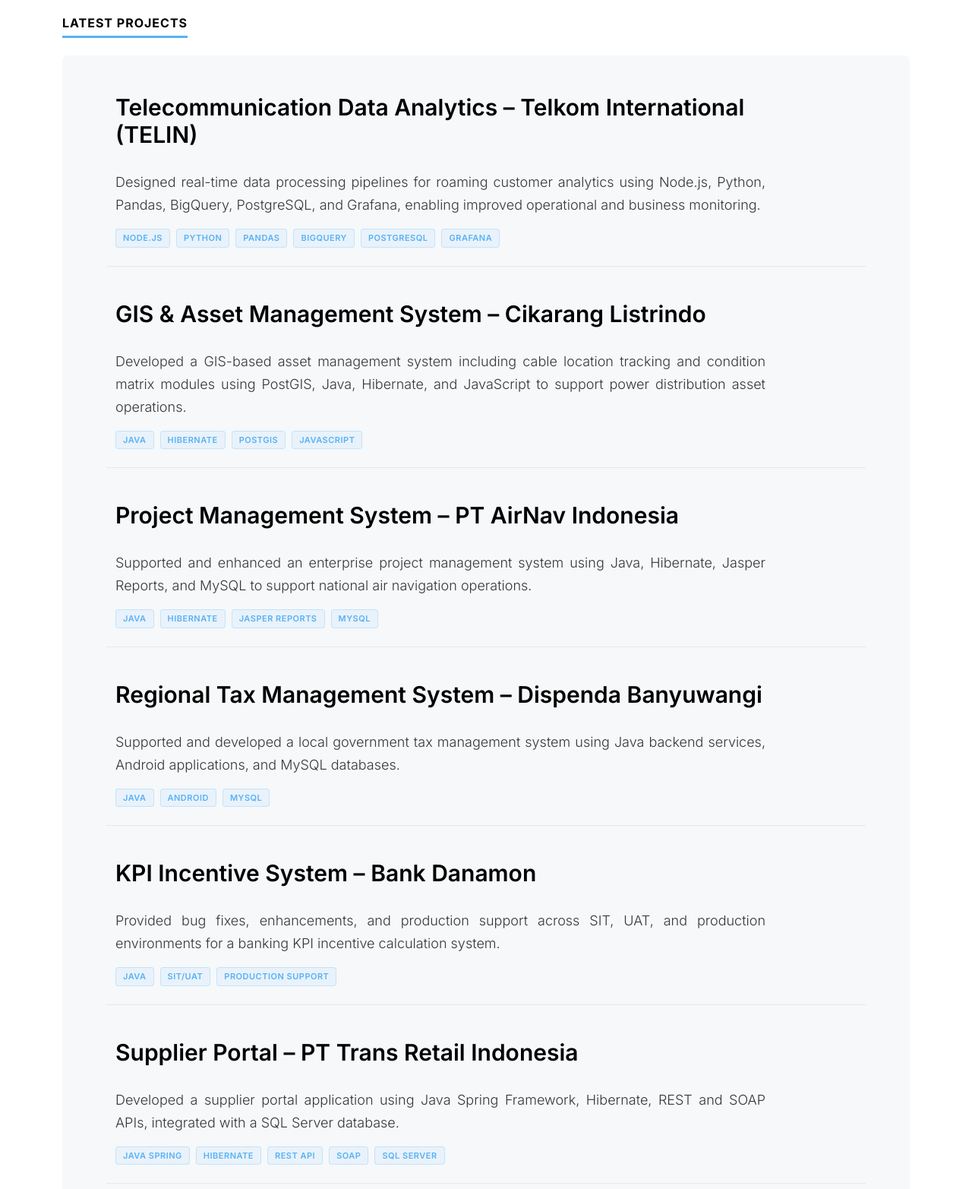
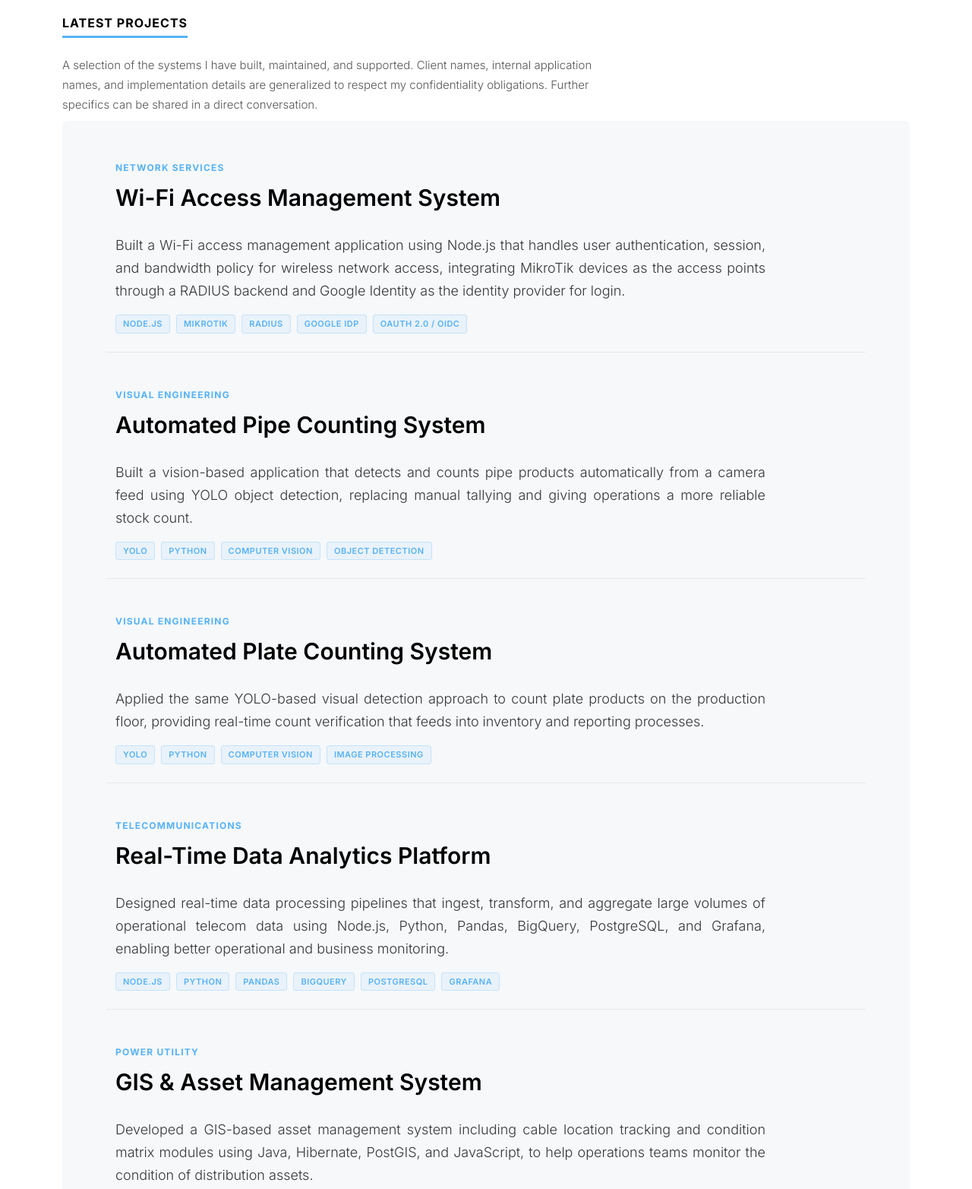
Before and after one commit to danangindrak/danangindrak, a plain HTML site: page projects.html in a window 1280 px wide. Shown: the part 160-1725 px from the top of the page at 76% size. Drawn offline with nearby package versions, Linux system fonts and the light colour scheme.

Commit message:
update work profile

```diff
--- a/assets/css/main.css
+++ b/assets/css/main.css
@@ -808,6 +808,27 @@ span.ds-department {
 	font-weight: 400;
 }
 
+/* Project list: confidentiality note */
+.ds-work-note {
+	max-width: 720px;
+	font-size: 15px;
+	line-height: 26px;
+	font-weight: 300;
+	color: #555;
+	margin-bottom: 8px;
+}
+
+/* Project sector label (client identity intentionally generic) */
+.ds-work-sector {
+	display: inline-block;
+	font-size: 12px;
+	font-weight: 700;
+	letter-spacing: 1.2px;
+	text-transform: uppercase;
+	color: #57b2f7;
+	margin-bottom: 12px;
+}
+
 /* Project tech tags */
 .ds-tags {
 	display: flex;
--- a/projects.html
+++ b/projects.html
@@ -87,19 +87,94 @@
     <div class="ds-work-section">
       <div class="container">
         <h2 class="ds-heading">Latest Projects</h2>
+        <p class="ds-work-note">
+          A selection of the systems I have built, maintained, and supported.
+          Client names, internal application names, and implementation details
+          are generalized to respect my confidentiality obligations. Further
+          specifics can be shared in a direct conversation.
+        </p>
         <div class="ds-work-list-section">
           <div class="ds-work-list">
             <div class="row mb-4">
-              <div class="col-12 col-md-24">
+              <div class="col-12">
                 <section>
+                  <span class="ds-work-sector">Network Services</span>
                   <h3 class="ds-work-tilte">
-                    Telecommunication Data Analytics – Telkom International
-                    (TELIN)
+                    Wi-Fi Access Management System
                   </h3>
                   <p>
-                    Designed real-time data processing pipelines for roaming
-                    customer analytics using Node.js, Python, Pandas, BigQuery,
-                    PostgreSQL, and Grafana, enabling improved operational and
+                    Built a Wi-Fi access management application using Node.js
+                    that handles user authentication, session, and bandwidth
+                    policy for wireless network access, integrating MikroTik
+                    devices as the access points through a RADIUS backend and
+                    Google Identity as the identity provider for login.
+                  </p>
+                  <div class="ds-tags">
+                    <span class="ds-tag">Node.js</span>
+                    <span class="ds-tag">MikroTik</span>
+                    <span class="ds-tag">RADIUS</span>
+                    <span class="ds-tag">Google IDP</span>
+                    <span class="ds-tag">OAuth 2.0 / OIDC</span>
+                  </div>
+                </section>
+              </div>
+            </div>
+            <div class="row mb-4">
+              <div class="col-12">
+                <section>
+                  <span class="ds-work-sector">Visual Engineering</span>
+                  <h3 class="ds-work-tilte">
+                    Automated Pipe Counting System
+                  </h3>
+                  <p>
+                    Built a vision-based application that detects and counts
+                    pipe products automatically from a camera feed using YOLO
+                    object detection, replacing manual tallying and giving
+                    operations a more reliable stock count.
+                  </p>
+                  <div class="ds-tags">
+                    <span class="ds-tag">YOLO</span>
+                    <span class="ds-tag">Python</span>
+                    <span class="ds-tag">Computer Vision</span>
+                    <span class="ds-tag">Object Detection</span>
+                  </div>
+                </section>
+              </div>
+            </div>
+            <div class="row mb-4">
+              <div class="col-12">
+                <section>
+                  <span class="ds-work-sector">Visual Engineering</span>
+                  <h3 class="ds-work-tilte">
+                    Automated Plate Counting System
+                  </h3>
+                  <p>
+                    Applied the same YOLO-based visual detection approach to
+                    count plate products on the production floor, providing
+                    real-time count verification that feeds into inventory and
+                    reporting processes.
+                  </p>
+                  <div class="ds-tags">
+                    <span class="ds-tag">YOLO</span>
+                    <span class="ds-tag">Python</span>
+                    <span class="ds-tag">Computer Vision</span>
+                    <span class="ds-tag">Image Processing</span>
+                  </div>
+                </section>
+              </div>
+            </div>
+            <div class="row mb-4">
+              <div class="col-12">
+                <section>
+                  <span class="ds-work-sector">Telecommunications</span>
+                  <h3 class="ds-work-tilte">
+                    Real-Time Data Analytics Platform
+                  </h3>
+                  <p>
+                    Designed real-time data processing pipelines that ingest,
+                    transform, and aggregate large volumes of operational
+                    telecom data using Node.js, Python, Pandas, BigQuery,
+                    PostgreSQL, and Grafana, enabling better operational and
                     business monitoring.
                   </p>
                   <div class="ds-tags">
@@ -114,16 +189,17 @@
               </div>
             </div>
             <div class="row mb-4">
-              <div class="col-12 col-md-24">
+              <div class="col-12">
                 <section>
+                  <span class="ds-work-sector">Power Utility</span>
                   <h3 class="ds-work-tilte">
-                    GIS &amp; Asset Management System – Cikarang Listrindo
+                    GIS &amp; Asset Management System
                   </h3>
                   <p>
                     Developed a GIS-based asset management system including
                     cable location tracking and condition matrix modules using
-                    PostGIS, Java, Hibernate, and JavaScript to support power
-                    distribution asset operations.
+                    Java, Hibernate, PostGIS, and JavaScript, to help operations
+                    teams monitor the condition of distribution assets.
                   </p>
                   <div class="ds-tags">
                     <span class="ds-tag">Java</span>
@@ -135,15 +211,17 @@
               </div>
             </div>
             <div class="row mb-4">
-              <div class="col-12 col-md-24">
+              <div class="col-12">
                 <section>
+                  <span class="ds-work-sector">Aviation Services</span>
                   <h3 class="ds-work-tilte">
-                    Project Management System – PT AirNav Indonesia
+                    Enterprise Project Management System
                   </h3>
                   <p>
                     Supported and enhanced an enterprise project management
-                    system using Java, Hibernate, Jasper Reports, and MySQL to
-                    support national air navigation operations.
+                    system covering planning, progress tracking, and reporting
+                    for engineering and operational programs, using Java,
+                    Hibernate, Jasper Reports, and MySQL.
                   </p>
                   <div class="ds-tags">
                     <span class="ds-tag">Java</span>
@@ -155,15 +233,16 @@
               </div>
             </div>
             <div class="row mb-4">
-              <div class="col-12 col-md-24">
+              <div class="col-12">
                 <section>
+                  <span class="ds-work-sector">Public Sector</span>
                   <h3 class="ds-work-tilte">
-                    Regional Tax Management System – Dispenda Banyuwangi
+                    Regional Revenue &amp; Tax Management System
                   </h3>
                   <p>
-                    Supported and developed a local government tax management
-                    system using Java backend services, Android applications,
-                    and MySQL databases.
+                    Supported the development of a regional revenue and tax
+                    administration system made up of Java backend services,
+                    Android applications, and a MySQL database.
                   </p>
                   <div class="ds-tags">
                     <span class="ds-tag">Java</span>
@@ -174,15 +253,16 @@
               </div>
             </div>
             <div class="row mb-4">
-              <div class="col-12 col-md-24">
+              <div class="col-12">
                 <section>
+                  <span class="ds-work-sector">Banking &amp; Financial Services</span>
                   <h3 class="ds-work-tilte">
-                    KPI Incentive System – Bank Danamon
+                    KPI &amp; Incentive Calculation System
                   </h3>
                   <p>
                     Provided bug fixes, enhancements, and production support
-                    across SIT, UAT, and production environments for a banking
-                    KPI incentive calculation system.
+                    across SIT, UAT, and production environments for an
+                    employee KPI and incentive calculation system.
                   </p>
                   <div class="ds-tags">
                     <span class="ds-tag">Java</span>
@@ -193,15 +273,15 @@
               </div>
             </div>
             <div class="row mb-4">
-              <div class="col-12 col-md-24">
+              <div class="col-12">
                 <section>
-                  <h3 class="ds-work-tilte">
-                    Supplier Portal – PT Trans Retail Indonesia
-                  </h3>
+                  <span class="ds-work-sector">Retail</span>
+                  <h3 class="ds-work-tilte">Supplier Portal</h3>
                   <p>
                     Developed a supplier portal application using Java Spring
                     Framework, Hibernate, REST and SOAP APIs, integrated with a
-                    SQL Server database.
+                    SQL Server database to support supplier and transactional
+                    data exchange.
                   </p>
                   <div class="ds-tags">
                     <span class="ds-tag">Java Spring</span>
@@ -214,15 +294,16 @@
               </div>
             </div>
             <div class="row mb-4">
-              <div class="col-12 col-md-24">
+              <div class="col-12">
                 <section>
+                  <span class="ds-work-sector">Banking &amp; Financial Services</span>
                   <h3 class="ds-work-tilte">
-                    Management File Transfer System – Maybank
+                    Secure Enterprise File Transfer System
                   </h3>
                   <p>
-                    Supported an enterprise file transfer system (OpenText) for
-                    secure and reliable document transmission between branches
-                    and the head office.
+                    Supported an enterprise managed file transfer platform used
+                    for secure and reliable document transmission between branch
+                    offices and central systems.
                   </p>
                   <div class="ds-tags">
                     <span class="ds-tag">OpenText</span>
@@ -232,16 +313,16 @@
               </div>
             </div>
             <div class="row mb-4">
-              <div class="col-12 col-md-24">
+              <div class="col-12">
                 <section>
+                  <span class="ds-work-sector">Government Institution</span>
                   <h3 class="ds-work-tilte">
-                    Document Workflow Management System – Ministry of State
-                    Secretariat of Indonesia
+                    Document Workflow Management System
                   </h3>
                   <p>
                     Supported and enhanced a document workflow management system
                     to ensure secure, reliable, and efficient handling of
-                    official government documents.
+                    official correspondence and internal documents.
                   </p>
                   <div class="ds-tags">
                     <span class="ds-tag">Java</span>
```
Also changed, not shown: about.html (+20 -20 lines).
